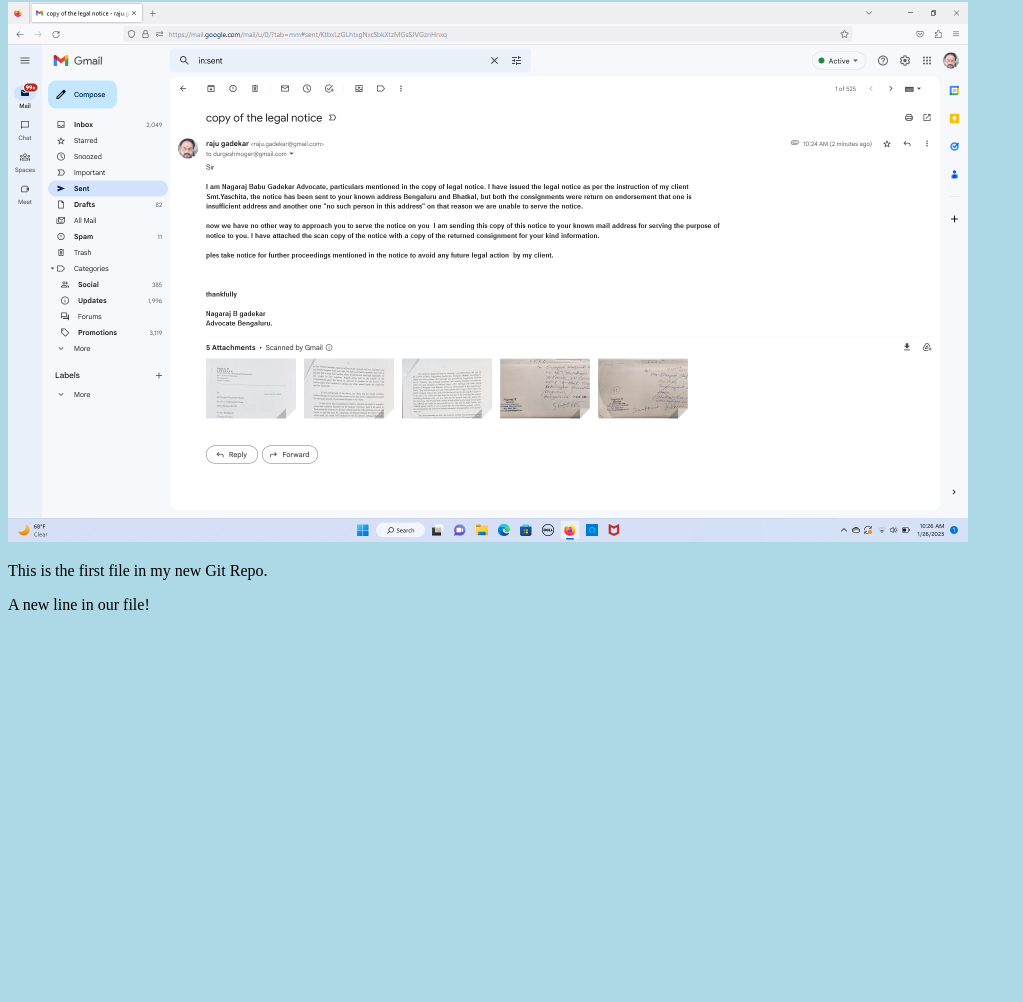
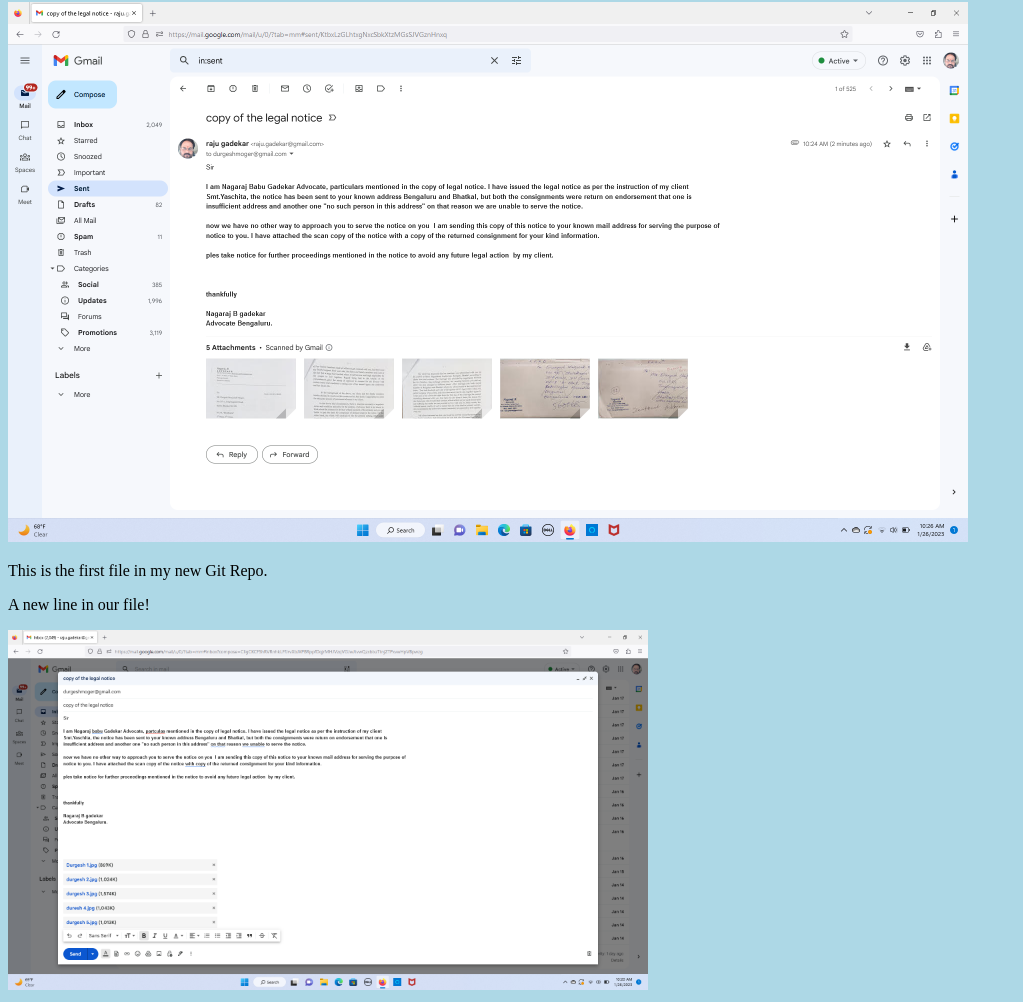
Before and after one commit to VigneshJaiwant/H-W, a plain HTML site: page index.html in a window 1280 px wide. Shown: the part 78-1080 px from the top of the page, without its empty margins (0-1023 px from the left). Before the commit the page ends 800 px from the top, so only its background shows below. Drawn offline with Linux system fonts and the light colour scheme.

Commit message:
Added new image

```diff
--- a/index.html
+++ b/index.html
@@ -7,10 +7,10 @@
 <body>
 
 <h1>Hello world!</h1>
-<div><img src="2023-01-26 (2).png" alt="Hello World from Space"
-style="width:100%;max-width:960px"></div>
+<div><img src="2023-01-26 (2).png" alt="Hello World from Space" style="width:100%;max-width:960px"></div>
 <p>This is the first file in my new Git Repo.</p>
 <p>A new line in our file!</p>
+<div><img src="yaschita .png" alt="Hello Git" style="width:100%;max-width:640px"></div>
 
 </body>
 </html>
```
Also changed, not shown: yaschita .png (added).
